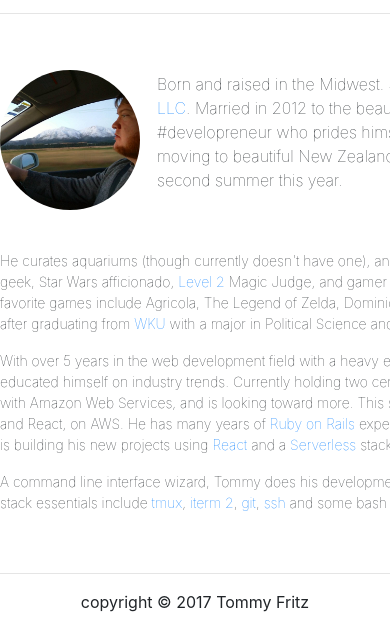
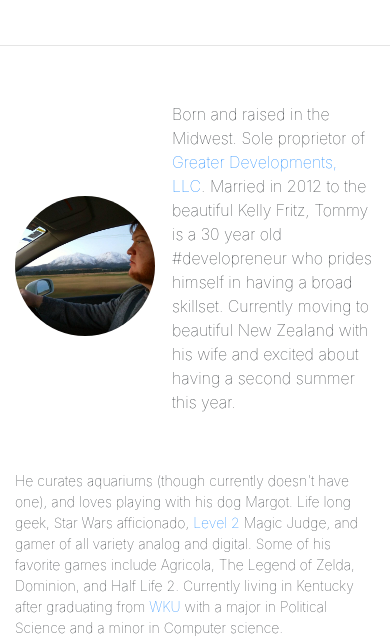
Before and after one commit to flapjackfritz/portfolio, a React app: page index.html in a window 390 px wide. Shown: the part 201-844 px from the top of the page. Built offline with nearby package versions, Linux system fonts and the light colour scheme; some packages are replaced by stand-ins of ours.

Commit message:
Setup home page content so it would be mobile friendly

```diff
--- a/index.html
+++ b/index.html
@@ -12,10 +12,10 @@
 
     <div id="title"></div>
 
-    <div class="page-container full-width">
+    <div class="page-container full-width container-fluid">
       <hr class="full-width color--grey" />
 
-      <div class="full-width about-me">
+      <div class="container-fluid about-me">
         <div class="subtext">
           <img alt="" class="" src="images/profile-nz.jpg">
           <p>Born and raised in the Midwest. Sole proprietor of <a href="https://www.greaterdevelopments.com">Greater Developments, LLC</a>. Married in 2012 to the beautiful Kelly Fritz, Tommy is a 30 year old #developreneur who prides himself in having a broad skillset. Currently moving to beautiful New Zealand with his wife and excited about having a second summer this year.</p>
```
